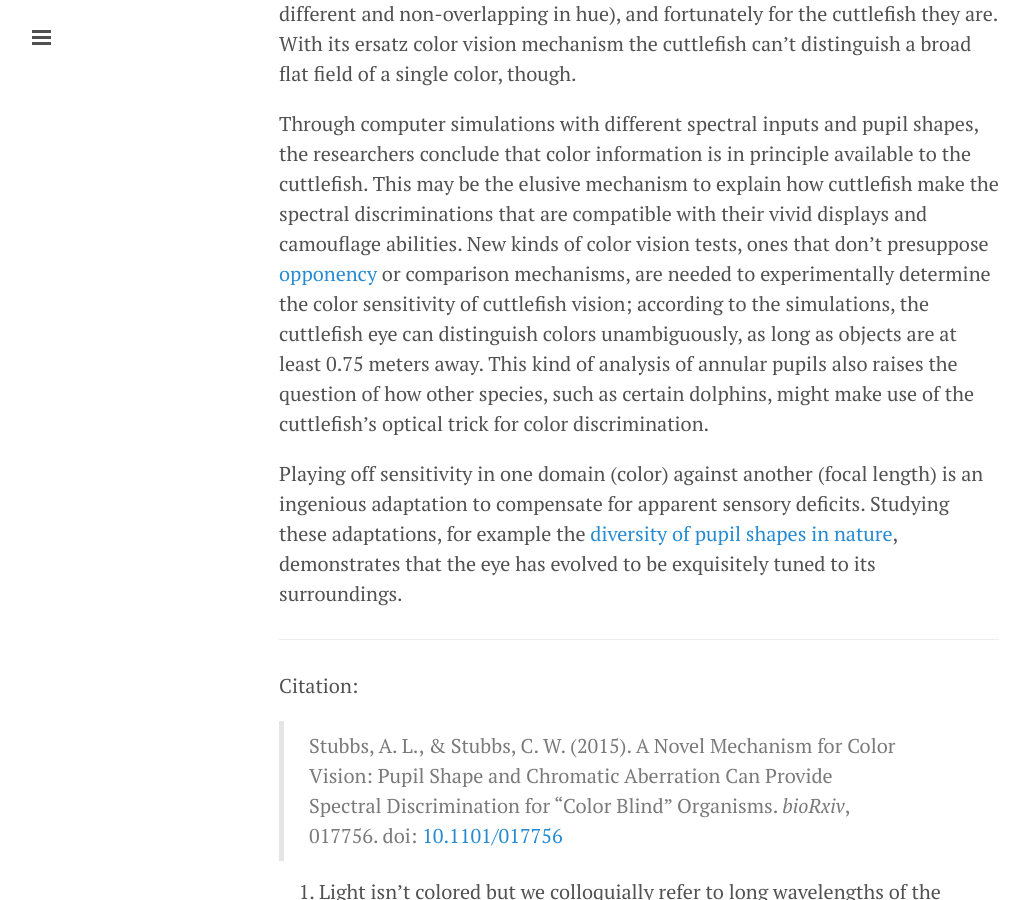
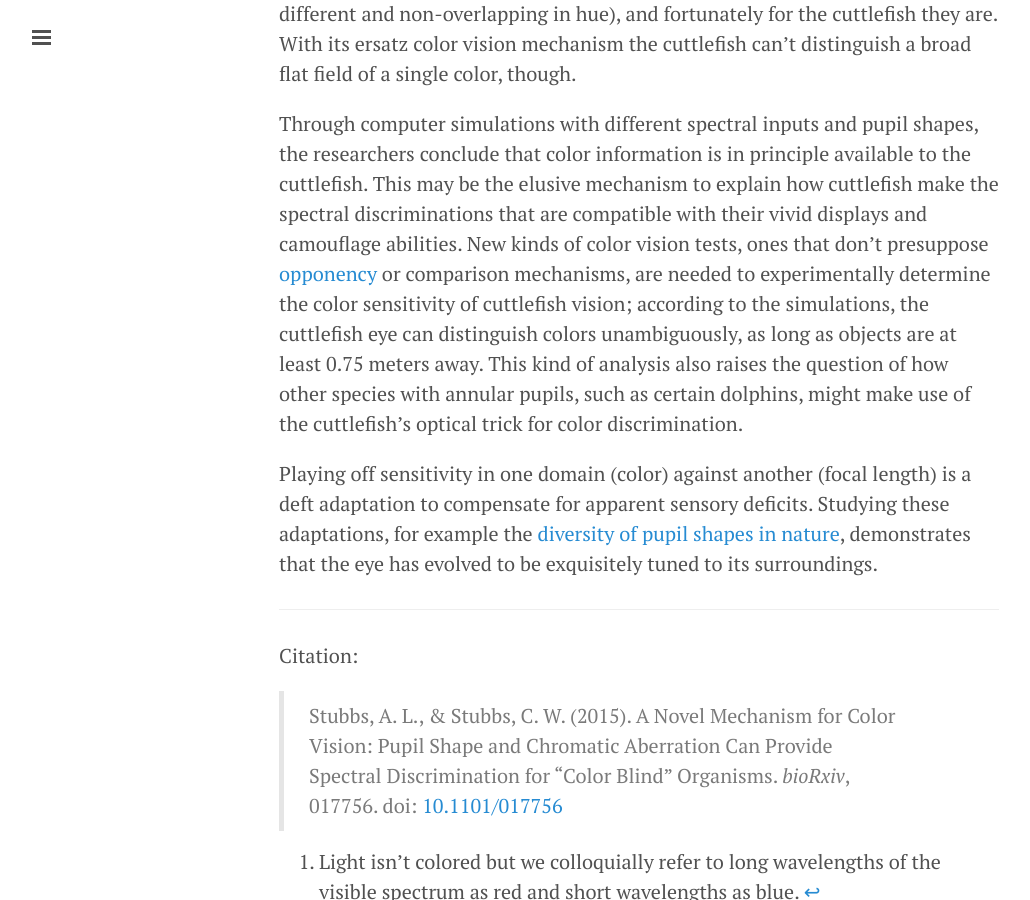
Before and after one commit to RaoOfPhysics/apostilb.github.io, a Jekyll site: the page built from _posts/2015-05-16-prism-break.md, in a window 1280 px wide and 900 px high, scrolled down 2013 px. Shown: the whole window, without its empty margins (1-1031 px from the left). Built offline with Jekyll 4.4.1, drawn with Linux system fonts in a browser that asks for light colours; Markdown is read by kramdown in place of the engine named in the settings; a script that is not in the unit is left out; some of the changed text lies outside the part shown.

Commit message:
Final edits from AR

```diff
--- a/_posts/2015-05-16-prism-break.md
+++ b/_posts/2015-05-16-prism-break.md
@@ -5,7 +5,7 @@ title: Prism break, cuttlefish style
 
 _A suggested biological color vision mechanism exploits optics_
 
-From humans to mantis shrimp, the key to seeing in color is to compare. With at least two different types of wavelength-sensitive cells in the eye, you can start to distinguish different parts of the spectrum, and thus different colored objects in the environment. The more photoreceptor types you have, the more precisely you can interpret the incoming light, depending on how finely or evenly the [photoreceptor sensitivities are spaced on the spectrum](https://arthropoda.files.wordpress.com/2010/03/human-vs-mantis.jpg). Humans are trichromatic, with three kinds of cone cells well-tuned to the short, medium, and long wavelengths of our diurnal environment. The mantis shrimp has 16 photoreceptor types, suited to both its vibrant patchwork body coloring as well as its bright surroundings. The question then is, how many photoreceptors does the cuttlefish, [a squid-like underwater chameleon](https://www.youtube.com/watch?v=SfkhEm3LfvE), have?
+From humans to mantis shrimp, the key to seeing in color is to compare. With at least two different types of wavelength-sensitive cells in the eye, you can start to distinguish different parts of the spectrum, and thus different-colored objects in the environment. The more photoreceptor types you have, the more precisely you can interpret the incoming light, depending on how finely or evenly the [photoreceptor sensitivities are spaced on the spectrum](https://arthropoda.files.wordpress.com/2010/03/human-vs-mantis.jpg). Humans are trichromatic, with three kinds of cone cells well-tuned to the short, medium, and long wavelengths of our diurnal environment. The mantis shrimp has 16 photoreceptor types, suited to both its vibrant patchwork body coloring as well as its bright surroundings. The question then is, how many photoreceptors does the cuttlefish, [a squid-like underwater chameleon](https://www.youtube.com/watch?v=SfkhEm3LfvE), have?
 
 Alas, the cuttlefish has but one type of photoreceptor. The instantaneous color and texture changes exhibited by this mollusk allow it to blend in seamlessly with any background it encounters, but it is effectively color blind, at least if color vision depends on comparison between cell types. [Some new research](http://dx.doi.org/10.1101/017756), however, suggests that "color blind" cephalopods like the cuttlefish _can_ sense chromatic information using an optical trick.
 
@@ -19,9 +19,9 @@ Unlike the round human pupil, the squiggly pupil of the cuttlefish lets in light
 
 For this system to work, the environment of the cuttlefish has to be full of cues to help it accommodate, like shadows and texture. Moreover, these features have be fairly sharply segregated spectrally (that is, neighboring objects need to be different and non-overlapping in hue), and fortunately for the cuttlefish they are. With its ersatz color vision mechanism the cuttlefish can't distinguish a broad flat field of a single color, though.
 
-Through computer simulations with different spectral inputs and pupil shapes, the researchers conclude that color information is in principle available to the cuttlefish. This may be the elusive mechanism to explain how cuttlefish make the spectral discriminations that are compatible with their vivid displays and camouflage abilities. New kinds of color vision tests, ones that don't presuppose [opponency](http://en.wikipedia.org/wiki/Opponent_process) or comparison mechanisms, are needed to experimentally determine the color sensitivity of cuttlefish vision; according to the simulations, the cuttlefish eye can distinguish colors unambiguously, as long as objects are at least 0.75 meters away. This kind of analysis of annular pupils also raises the question of how other species, such as certain dolphins, might make use of the cuttlefish's optical trick for color discrimination.
+Through computer simulations with different spectral inputs and pupil shapes, the researchers conclude that color information is in principle available to the cuttlefish. This may be the elusive mechanism to explain how cuttlefish make the spectral discriminations that are compatible with their vivid displays and camouflage abilities. New kinds of color vision tests, ones that don't presuppose [opponency](http://en.wikipedia.org/wiki/Opponent_process) or comparison mechanisms, are needed to experimentally determine the color sensitivity of cuttlefish vision; according to the simulations, the cuttlefish eye can distinguish colors unambiguously, as long as objects are at least 0.75 meters away. This kind of analysis also raises the question of how other species with annular pupils, such as certain dolphins, might make use of the cuttlefish's optical trick for color discrimination.
 
-Playing off sensitivity in one domain (color) against another (focal length) is an ingenious adaptation to compensate for apparent sensory deficits. Studying these adaptations, for example the [diversity of pupil shapes in nature](http://jov.arvojournals.org/article.aspx?articleid=2142714), demonstrates that the eye has evolved to be exquisitely tuned to its surroundings.
+Playing off sensitivity in one domain (color) against another (focal length) is a deft adaptation to compensate for apparent sensory deficits. Studying these adaptations, for example the [diversity of pupil shapes in nature](http://jov.arvojournals.org/article.aspx?articleid=2142714), demonstrates that the eye has evolved to be exquisitely tuned to its surroundings.
 
 [^1]: Light isn't colored but we colloquially refer to long wavelengths of the visible spectrum as red and short wavelengths as blue.
 
```
